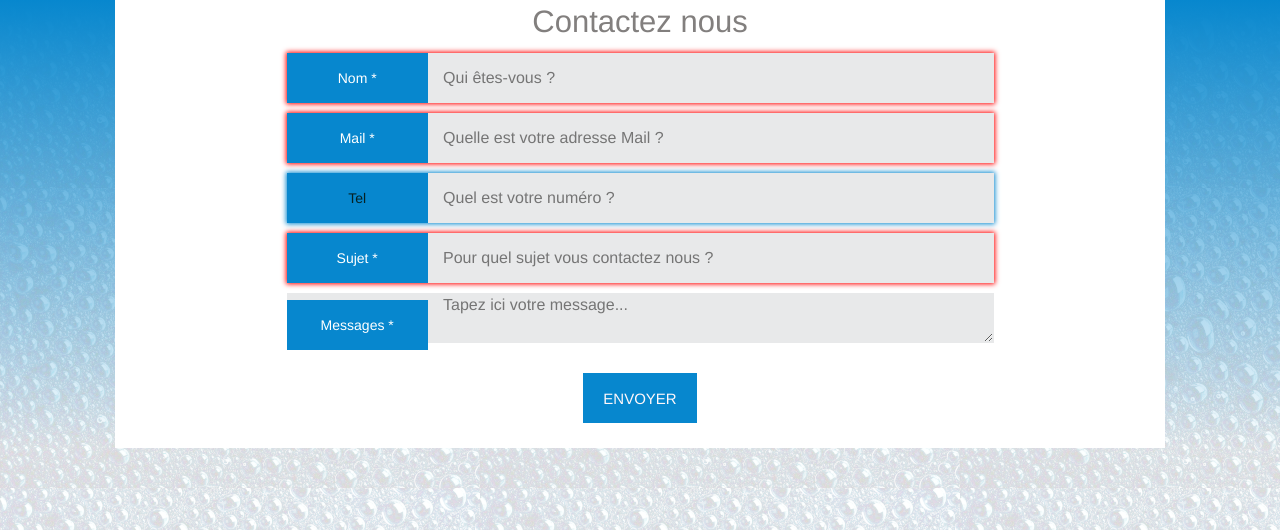
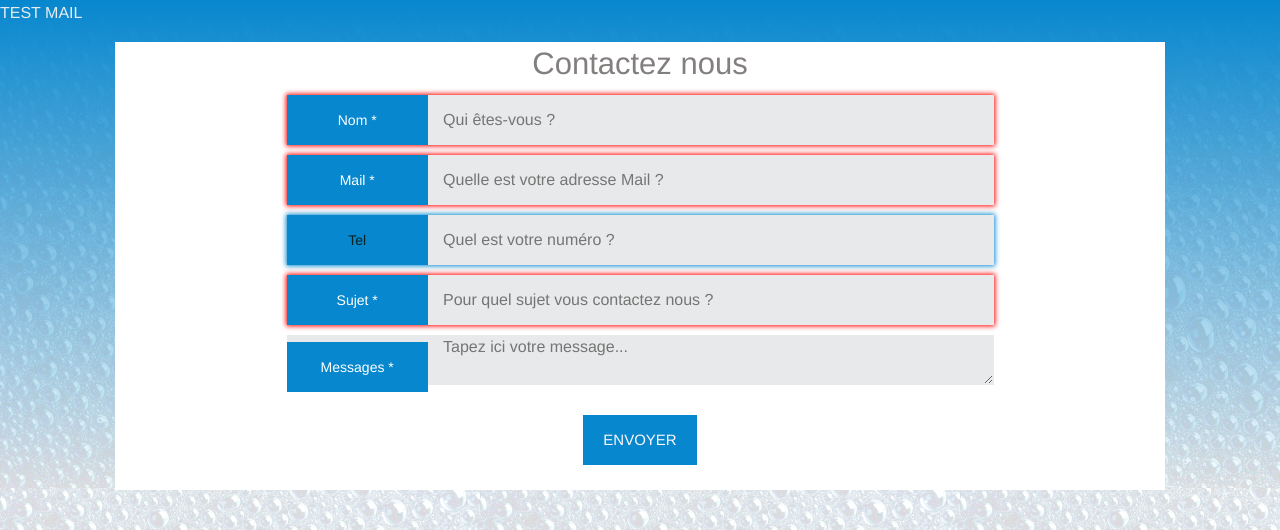
Before and after one commit to michaellarboni/Cnam, a PHP site: page /Php/index.php?EX=page&ITEM=contact in a window 1280 px wide. Shown: the part 112-642 px from the top of the page. Run offline with PHP 8.4, Linux system fonts and the light colour scheme; the visitor is signed in with stand-in values (Sample User, id 1); data that the repository does not hold is empty; some libraries are stand-ins or nearby versions.

Commit message:
test mail

```diff
--- a/Html/contact.html.php
+++ b/Html/contact.html.php
@@ -1,4 +1,10 @@
-<form id="formContact" name="formulaire_envoi_message" method="POST" action="">
+<div>
+    <p>
+        <a href="../Php/index.php?EX=sendMail">TEST MAIL</a>
+    </p>
+</div>
+
+<form id="formContact" name="formulaire_envoi_message" method="POST" action="../Php/index.php?EX=sendMail">
     <h3>Contactez nous</h3>
 
     <div class="contactChamp">
```
